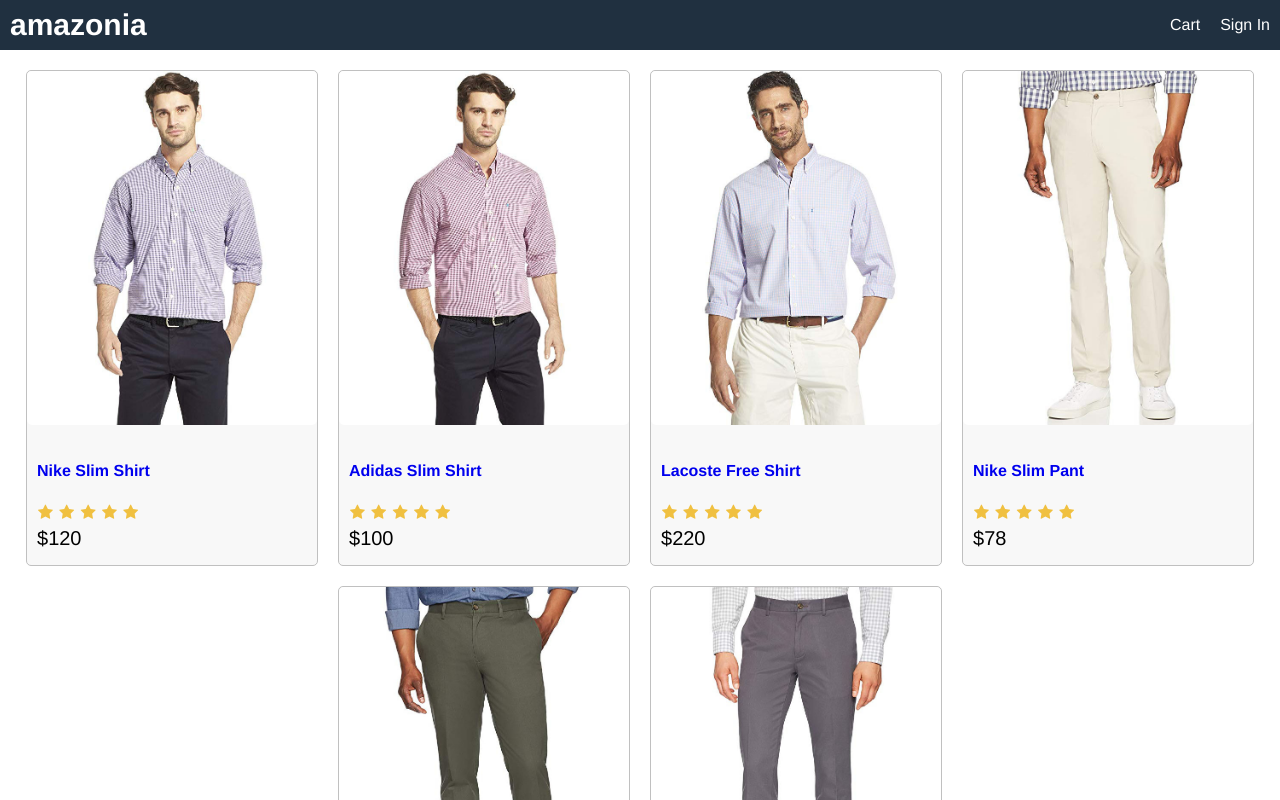
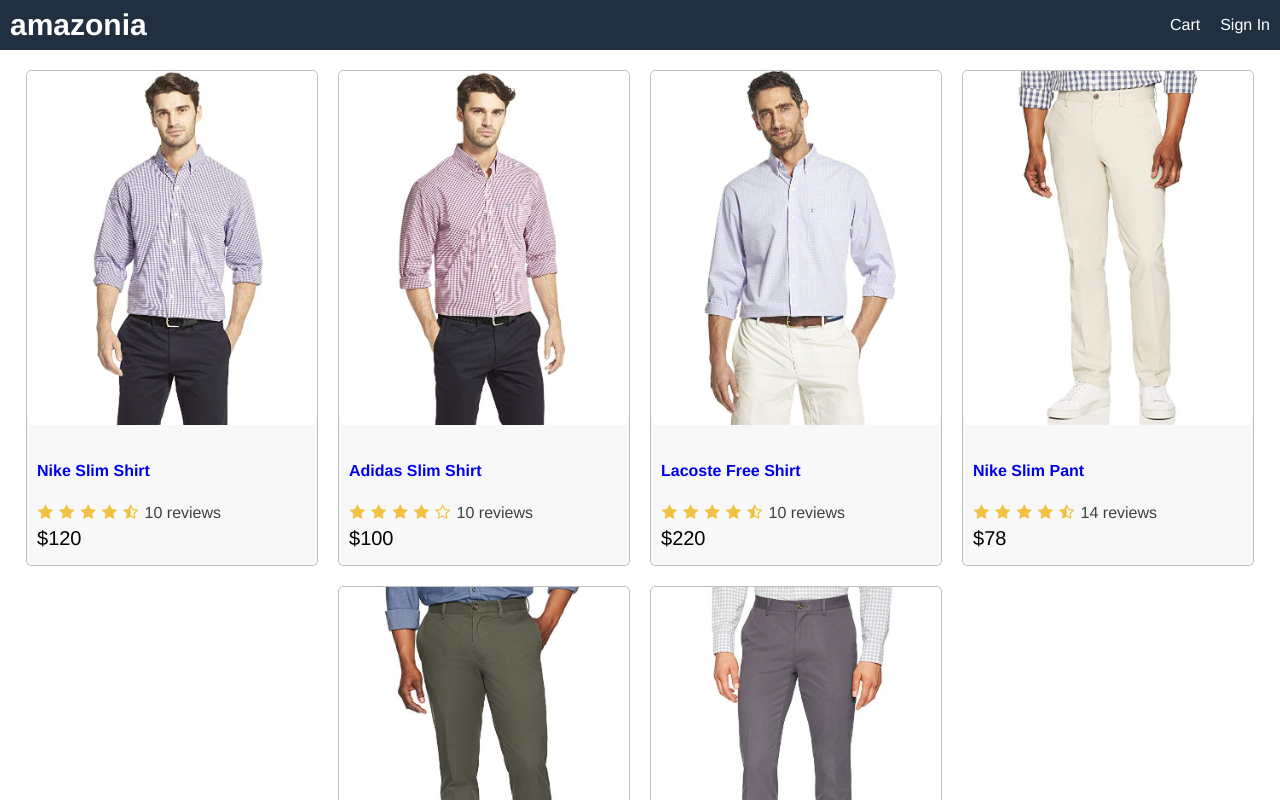
Before and after one commit to agusy01/Amazonia-proyect, a React (Create React App) app in the folder frontend/: page / in a window 1280 px wide. Shown: the top 800 px of the page. Built offline with nearby package versions, Linux system fonts and the light colour scheme.

Commit message:
Rating y productos dinamicos

```diff
--- a/frontend/src/App.css
+++ b/frontend/src/App.css
@@ -104,3 +104,7 @@
   color: #f0c040;
   margin: 0.1rem;
 }
+
+.rating span:last-child{
+  color: #404040;
+}
--- a/frontend/src/App.js
+++ b/frontend/src/App.js
@@ -1,6 +1,9 @@
 import React from 'react';
 import data from './data';
 import './App.css';
+
+// Components
+import Product from './components/Product';
 
 
 function App() {
@@ -19,25 +22,7 @@
         <div>
           <div className="row center">
             {data.products.map(product => (
-                <div key={product._id} className="card">
-                  <a href={`/product/${product._id}`}>
-                    {/* image size: 680px by 830px */}
-                    <img className="medium" src={product.image} alt="product" />
-                  </a>
-                  <div className="card-body">
-                    <a href={`/product/${product._id}`}>
-                      <h2>{product.name}</h2>
-                    </a>
-                    <div className="rating">
-                      <span> <i className="fa fa-star"></i> </span>
-                      <span> <i className="fa fa-star"></i> </span>
-                      <span> <i className="fa fa-star"></i> </span>
-                      <span> <i className="fa fa-star"></i> </span>
-                      <span> <i className="fa fa-star"></i> </span>
-                    </div>
-                    <div className="price">${product.price}</div>
-                  </div>
-                </div>
+                <Product key={product._id} product={product} />
               ))
             }
           </div>
--- /dev/null
+++ b/frontend/src/components/Product.js
@@ -0,0 +1,26 @@
+import React from 'react';
+
+// Components
+import Rating from './Rating';
+
+const Product = (props) => {
+    const { product } = props;
+
+  return (
+    <div key={product._id} className="card">
+        <a href={`/product/${product._id}`}>
+            {/* image size: 680px by 830px */}
+            <img className="medium" src={product.image} alt="product" />
+        </a>
+        <div className="card-body">
+            <a href={`/product/${product._id}`}>
+            <h2>{product.name}</h2>
+            </a>
+            <Rating rating={product.rating} numReviews={product.numReviews}/>
+            <div className="price">${product.price}</div>
+        </div>
+    </div>
+  )
+}
+
+export default Product
--- /dev/null
+++ b/frontend/src/components/Rating.js
@@ -0,0 +1,20 @@
+import React from 'react'
+
+const Rating = (props) => {
+    const {rating, numReviews} = props;
+
+    return (
+    <div className="rating">
+        <span> <i className={ rating >=1? "fa fa-star" : rating >=0.5? 'fa fa-star-half-o' : 'fa fa-star-o'}></i> </span>
+        <span> <i className={ rating >= 2? "fa fa-star" : rating >=1.5? 'fa fa-star-half-o' : 'fa fa-star-o'}></i> </span>
+        <span> <i className={ rating >=3? "fa fa-star" : rating >=2.5? 'fa fa-star-half-o' : 'fa fa-star-o'}></i> </span>
+        <span> <i className={ rating >=4? "fa fa-star" : rating >=3.5? 'fa fa-star-half-o' : 'fa fa-star-o'}></i> </span>
+        <span> <i className={ rating >=5? "fa fa-star" : rating >=4.5? 'fa fa-star-half-o' : 'fa fa-star-o'}></i> </span>
+        <span>
+            {numReviews + ' reviews'}
+        </span>
+    </div>
+    )
+}
+
+export default Rating
```
